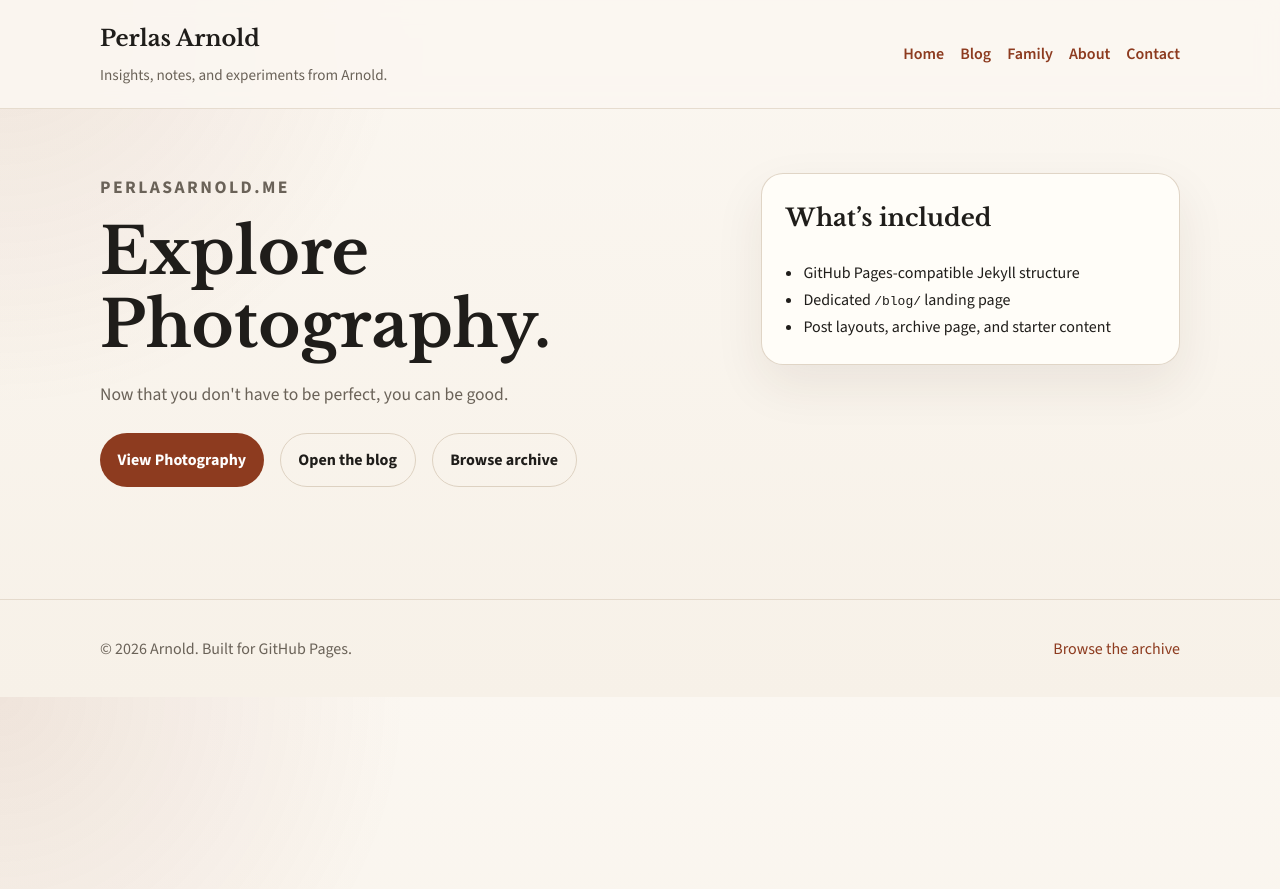
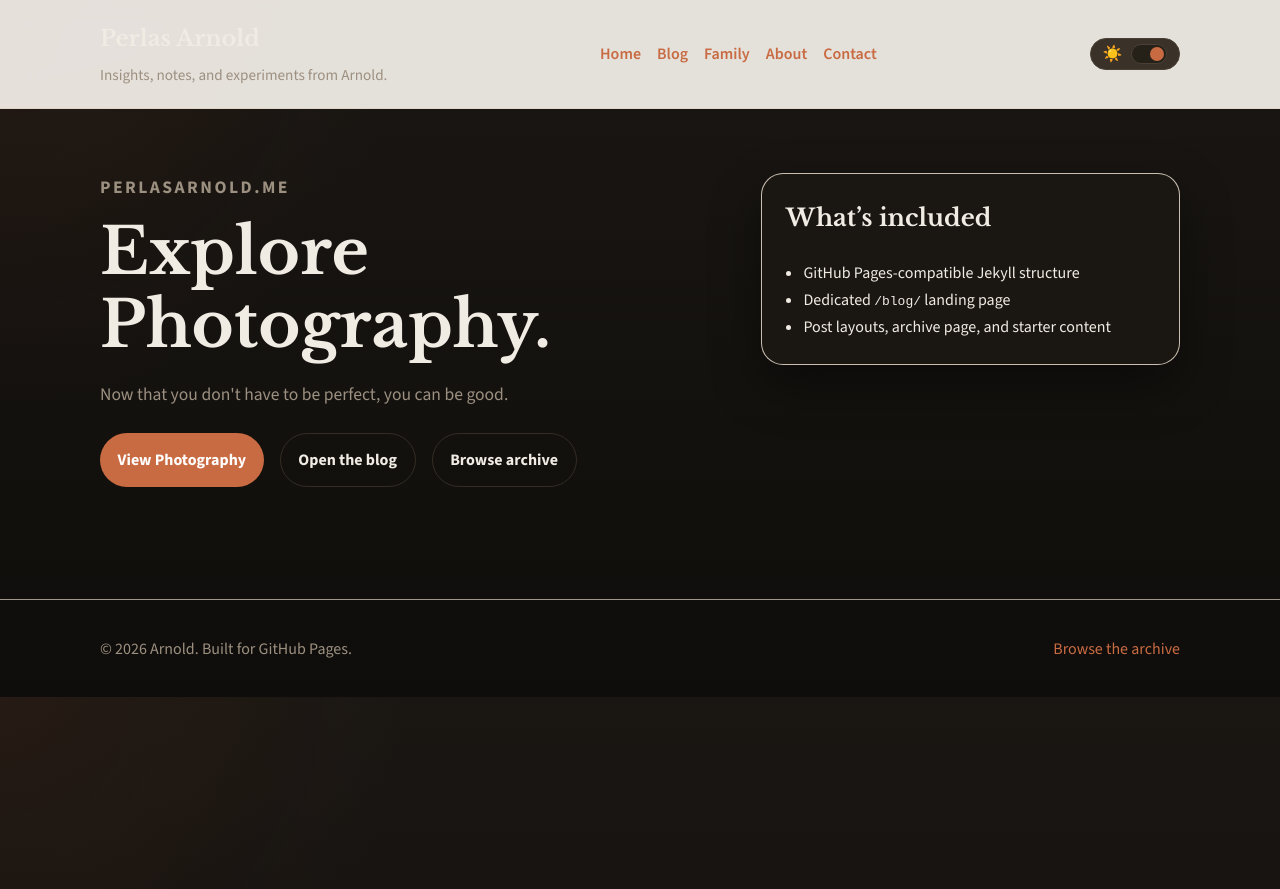
Before and after one commit to perlasarnold/perlasarnold.github.io, a Jekyll site: the page built from index.html, in a window 1280 px wide. Shown: the top 889 px of the page. Built offline with Jekyll 4.4.1, drawn with Linux system fonts in a browser that asks for light colours.

Commit message:
feat: implement site-wide layout and theme-aware styling with dark mode support

```diff
--- a/_includes/head.html
+++ b/_includes/head.html
@@ -6,3 +6,12 @@
 <link rel="preconnect" href="https://fonts.gstatic.com" crossorigin>
 <link href="https://fonts.googleapis.com/css2?family=Libre+Baskerville:wght@400;700&family=Source+Sans+3:wght@400;500;600;700&display=swap" rel="stylesheet">
 <link rel="stylesheet" href="{{ '/assets/css/site.css' | relative_url }}">
+<!-- Theme: run before paint to prevent flash -->
+<script>
+  (function () {
+    var stored = localStorage.getItem('theme');
+    // Default to dark mode if no preference has been saved
+    var theme = stored ? stored : 'dark';
+    document.documentElement.setAttribute('data-theme', theme);
+  })();
+</script>
--- a/_includes/header.html
+++ b/_includes/header.html
@@ -10,5 +10,16 @@
         <a href="{{ item.url | relative_url }}"{% if current %} aria-current="page"{% endif %}>{{ item.title }}</a>
       {% endfor %}
     </nav>
+    <button
+      id="theme-toggle"
+      class="theme-toggle"
+      aria-label="Toggle light/dark mode"
+      title="Toggle light/dark mode"
+    >
+      <span class="toggle-icon" aria-hidden="true" id="theme-icon">🌙</span>
+      <div class="toggle-track" aria-hidden="true">
+        <div class="toggle-knob"></div>
+      </div>
+    </button>
   </div>
 </header>
--- a/_layouts/default.html
+++ b/_layouts/default.html
@@ -9,5 +9,26 @@
       {{ content }}
     </main>
     {% include footer.html %}
+    <script>
+      (function () {
+        var btn = document.getElementById('theme-toggle');
+        var icon = document.getElementById('theme-icon');
+
+        function applyTheme(theme) {
+          document.documentElement.setAttribute('data-theme', theme);
+          localStorage.setItem('theme', theme);
+          icon.textContent = theme === 'dark' ? '☀️' : '🌙';
+        }
+
+        // Set correct icon on load
+        var current = document.documentElement.getAttribute('data-theme') || 'dark';
+        icon.textContent = current === 'dark' ? '☀️' : '🌙';
+
+        btn.addEventListener('click', function () {
+          var next = document.documentElement.getAttribute('data-theme') === 'dark' ? 'light' : 'dark';
+          applyTheme(next);
+        });
+      })();
+    </script>
   </body>
 </html>
--- a/assets/css/site.css
+++ b/assets/css/site.css
@@ -10,6 +10,26 @@
   --shadow: 0 20px 50px rgba(60, 39, 22, 0.08);
   --serif: "Libre Baskerville", Georgia, serif;
   --sans: "Source Sans 3", Arial, sans-serif;
+  --toggle-bg: #e0d5c5;
+  --toggle-knob: #fff;
+  --toggle-border: #c4b39e;
+  color-scheme: light;
+}
+
+[data-theme="dark"] {
+  --bg: #0f0d0b;
+  --surface: #1a1713;
+  --surface-strong: #252118;
+  --ink: #f0ebe3;
+  --muted: #9c9080;
+  --line: #332d24;
+  --accent: #c96b42;
+  --accent-dark: #e0845a;
+  --shadow: 0 20px 50px rgba(0, 0, 0, 0.4);
+  --toggle-bg: #3a3228;
+  --toggle-knob: #f0ebe3;
+  --toggle-border: #4a4035;
+  color-scheme: dark;
 }
 
 * {
@@ -25,9 +45,10 @@
   color: var(--ink);
   background:
     radial-gradient(circle at top left, rgba(141, 59, 31, 0.1), transparent 28%),
-    linear-gradient(180deg, #fbf7f1 0%, var(--bg) 100%);
+    linear-gradient(180deg, var(--surface) 0%, var(--bg) 100%);
   font-family: var(--sans);
   line-height: 1.7;
+  transition: background 0.35s ease, color 0.35s ease;
 }
 
 a {
@@ -338,3 +359,63 @@
     border-radius: 18px;
   }
 }
+
+/* ── Theme toggle ─────────────────────────────────────────── */
+.theme-toggle {
+  display: inline-flex;
+  align-items: center;
+  gap: 0.5rem;
+  background: var(--toggle-bg);
+  border: 1px solid var(--toggle-border);
+  border-radius: 999px;
+  padding: 0.3rem 0.75rem;
+  cursor: pointer;
+  font-size: 0.82rem;
+  font-weight: 600;
+  color: var(--muted);
+  letter-spacing: 0.04em;
+  transition: background 0.3s ease, border-color 0.3s ease, color 0.3s ease;
+  flex-shrink: 0;
+}
+
+.theme-toggle:hover {
+  background: var(--surface-strong);
+  color: var(--ink);
+}
+
+.theme-toggle:focus-visible {
+  outline: 2px solid var(--accent);
+  outline-offset: 3px;
+}
+
+.theme-toggle .toggle-track {
+  position: relative;
+  width: 36px;
+  height: 20px;
+  background: var(--surface-strong);
+  border: 1px solid var(--toggle-border);
+  border-radius: 999px;
+  transition: background 0.3s ease;
+  flex-shrink: 0;
+}
+
+.theme-toggle .toggle-knob {
+  position: absolute;
+  top: 2px;
+  left: 2px;
+  width: 14px;
+  height: 14px;
+  border-radius: 50%;
+  background: var(--accent);
+  transition: transform 0.3s cubic-bezier(0.4, 0, 0.2, 1), background 0.3s ease;
+}
+
+[data-theme="dark"] .theme-toggle .toggle-knob {
+  transform: translateX(16px);
+}
+
+.theme-toggle .toggle-icon {
+  font-size: 1rem;
+  line-height: 1;
+  user-select: none;
+}
```
